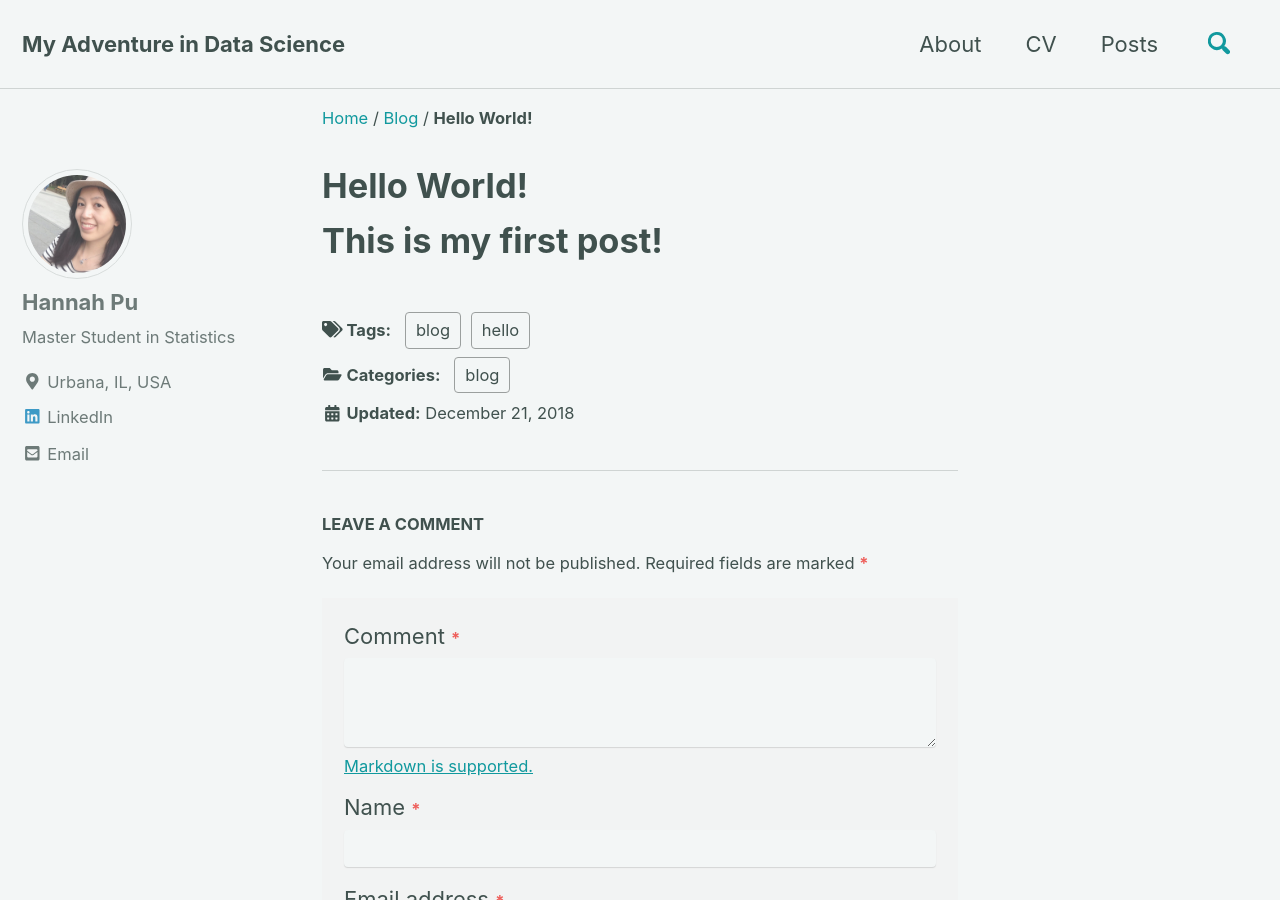
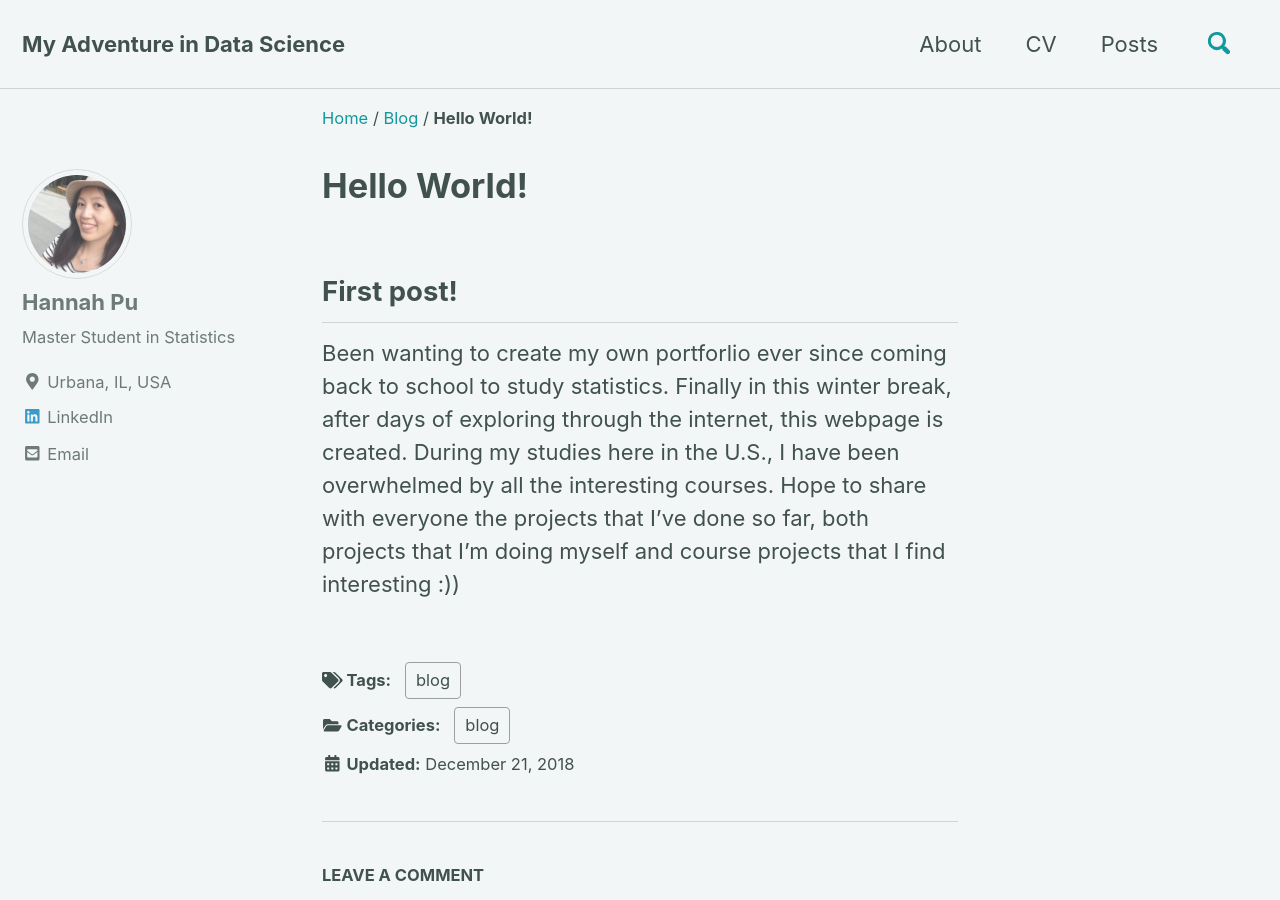
Before and after one commit to hannahpu/hannahpu.github.io, a Jekyll site: the page built from _posts/2018-12-21-firstPost.md, in a window 1280 px wide and 900 px high. Built offline with Jekyll 4.4.1, drawn with Linux system fonts in a browser that asks for light colours; cached includes are drawn as plain includes; nearby versions of some CDN libraries.

Commit message:
Update 2018-12-21-firstPost.md

```diff
--- a/_posts/2018-12-21-firstPost.md
+++ b/_posts/2018-12-21-firstPost.md
@@ -2,10 +2,11 @@
 layout: single
 title: "Hello World!"
 categories: [blog]
-tag : [blog, hello]
+tag : [blog]
 header:
  teaser: "/assets/images/cambridge.jpg"
 ---
 
 
-# This is my first post!
+## First post!
+Been wanting to create my own portforlio ever since coming back to school to study statistics. Finally in this winter break, after days of exploring through the internet, this webpage is created. During my studies here in the U.S., I have been overwhelmed by all the interesting courses. Hope to share with everyone the projects that I've done so far, both projects that I'm doing myself and course projects that I find interesting :))
```
